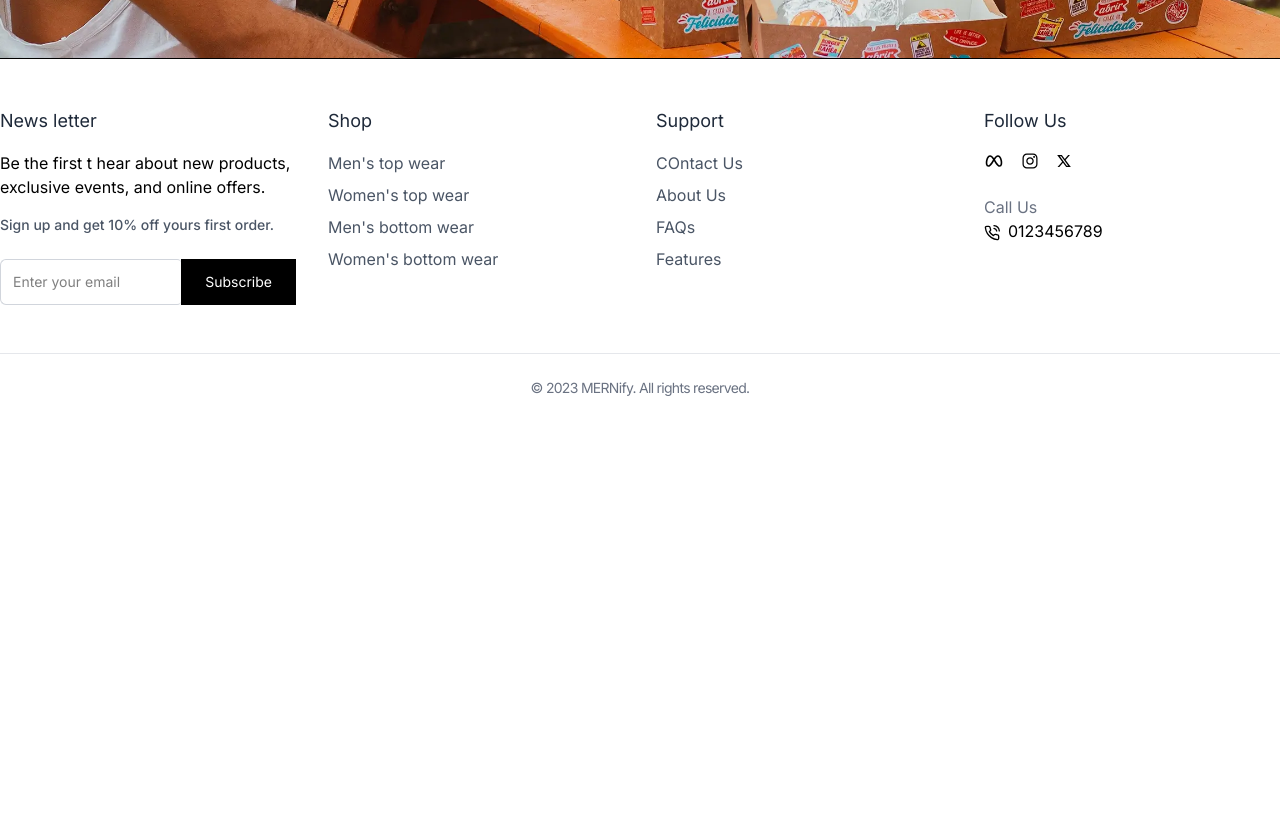
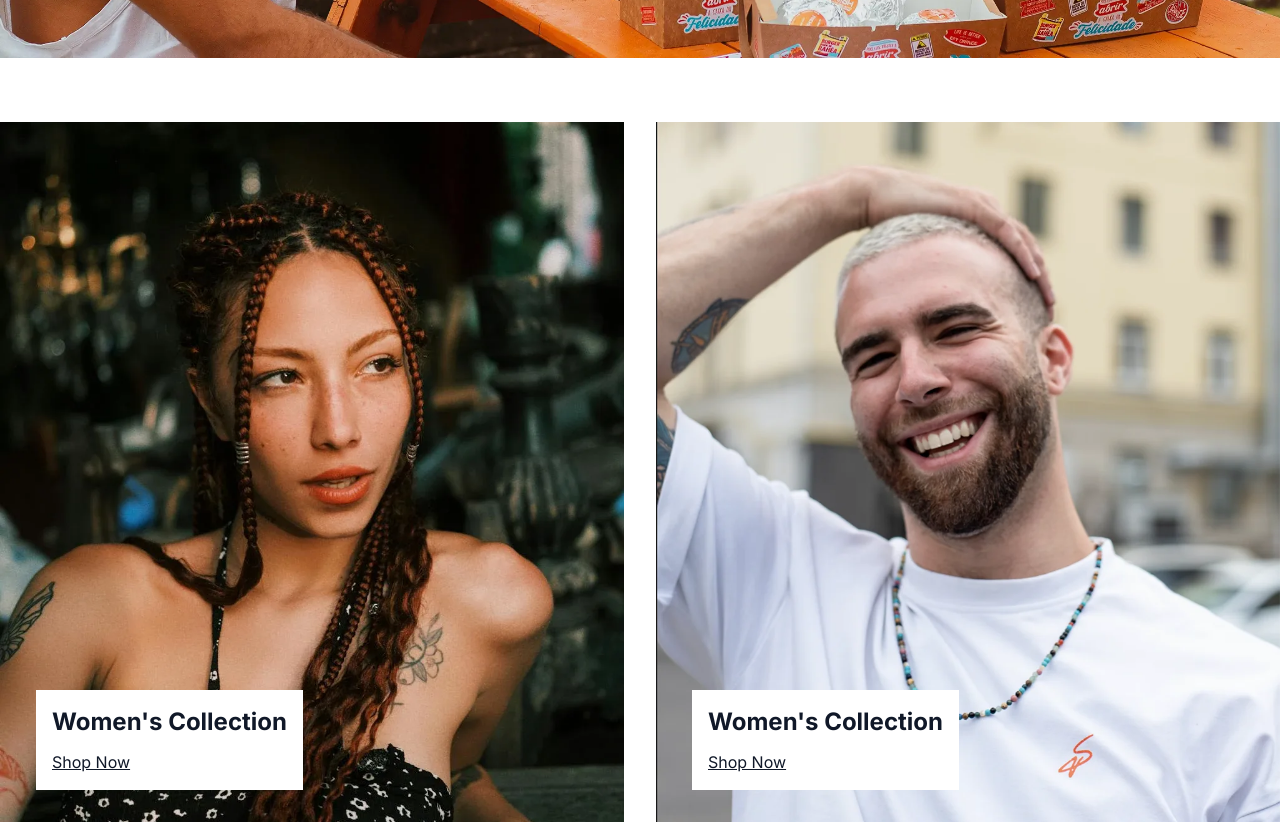
Before and after one commit to salmaelakhal/fullstack-mern-ecommerce, a React (Vite) app in the folder frontend/: page / in a window 1280 px wide. Shown: the part 800-1624 px from the top of the page. Before the commit the page ends 1246 px from the top, so only its background shows below. Built offline with nearby package versions, Linux system fonts and the light colour scheme.

Commit message:
Complete Gender Collection Section

```diff
--- a/frontend/src/components/Common/Navbar.jsx
+++ b/frontend/src/components/Common/Navbar.jsx
@@ -5,7 +5,7 @@
 import SearchBar from './SearchBar';
 import CartDrawer from '../Layout/CartDrawer';
 import { IoMdClose } from 'react-icons/io';
-import logo from "../../assets/Preview.png"
+// import logo from "../../assets/Preview.png"
 
 function Navbar() {
 
--- /dev/null
+++ b/frontend/src/components/Products/GenderCollectionSection.jsx
@@ -0,0 +1,63 @@
+import React from 'react'
+import mensCollectionImage from '../../assets/mens-collection.webp'
+import womensCollectionImage from '../../assets/womens-collection.webp'
+import { Link } from 'react-router-dom'
+function GenderCollectionSection() {
+  return (
+
+      <section className="py-16 px-4 lg:px-0">
+          <div className="container mx-auto flex flex-col md:flex-row gap-8">
+              {/* women's collcetion */}
+              <div className='relative flex-1'>
+                  <img
+                      src={womensCollectionImage}
+                      alt="Women's Collection"
+                      className='w-full h-[700px] object-cover'
+                  />
+                  <div className='absolute bottom-8 left-9 bg-white bg-opacity-90 p-4'>
+                      <h2 className='text-2xl font-bold text-gray-900 mb-3'>
+                          Women's Collection
+                      </h2>
+
+                      <Link
+                          to='/collections/all?gender=Women'
+                          className='text-gray-900 underline'
+                      >
+                          Shop Now
+                      </Link>
+                  </div>
+              </div>
+
+
+              {/*  men's collcetion */}
+              <div className='relative flex-1'>
+                  <img
+                      src={mensCollectionImage}
+                      alt="Women's Collection"
+                      className='w-full h-[700px] object-cover'
+                  />
+                  <div className='absolute bottom-8 left-9 bg-white bg-opacity-90 p-4'>
+                      <h2 className='text-2xl font-bold text-gray-900 mb-3'>
+                          Women's Collection
+                      </h2>
+
+                      <Link
+                          to='/collections/all?gender=Men'
+                          className='text-gray-900 underline'
+                      >
+                          Shop Now
+                      </Link>
+                  </div>
+              </div>
+
+
+
+
+
+          </div>
+
+      </section>
+  )
+}
+
+export default GenderCollectionSection
--- a/frontend/src/pages/Home.jsx
+++ b/frontend/src/pages/Home.jsx
@@ -1,10 +1,12 @@
 import React from 'react'
 import Hero from '../components/Layout/Hero'
+import GenderCollectionSection from '../components/Products/GenderCollectionSection'
 
 function Home() {
   return (
       <div>
           <Hero />
+          <GenderCollectionSection />
     </div>
   )
 }
```
